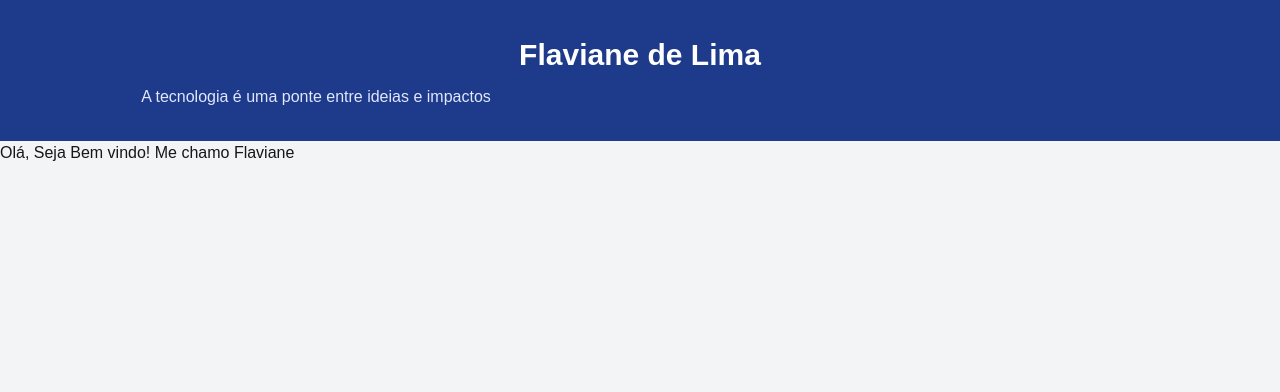
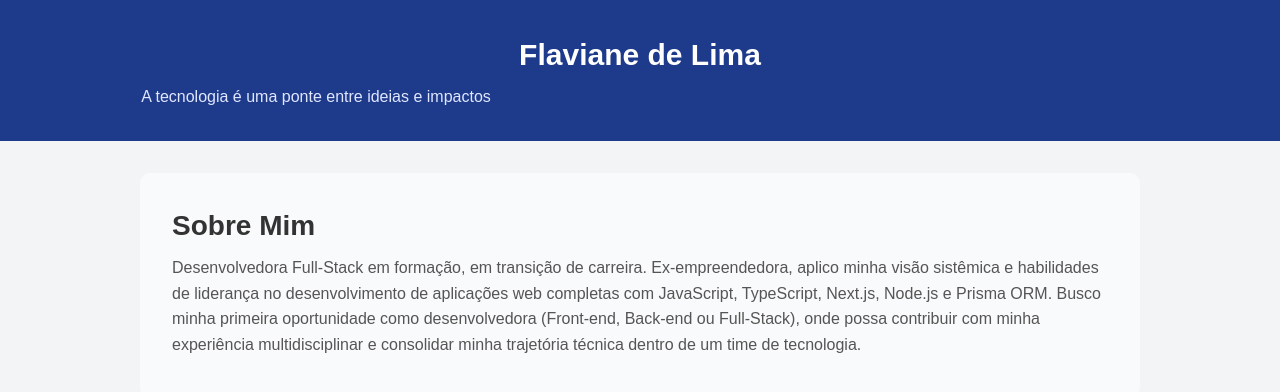
Before and after one commit to flaviane-lima/portfolio-flaviane, a Next.js app: page / in a window 1280 px wide. Shown: the top 392 px of the page. Built offline with nearby package versions, Linux system fonts and the light colour scheme.

Commit message:
importação do componente AboutMe na page e remoção de código não utilizado

```diff
--- a/app/page.tsx
+++ b/app/page.tsx
@@ -1,14 +1,13 @@
 'use client'
 import Header from "./components/Header"
 import PageWrapper from "./components/PageWrapper"
+import AboutMe from "./components/AboutMe"
 
 export default function Page() {
   return (
     <PageWrapper>
       <Header />
-      <section>
-      <h1>Olá, Seja Bem vindo! Me chamo Flaviane</h1>
-      </section>
+        <AboutMe />
     </PageWrapper>
 
 
```
